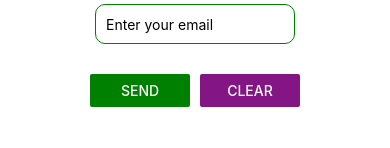
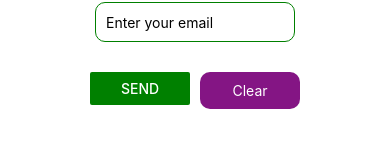
Before and after one commit to nkemjikaobi/contact-screen-lab-3, a React Native app: screen / in a window 390 px wide. Shown: the part 524-672 px from the top of the page. Built offline with nearby package versions, Linux system fonts and the light colour scheme.

Commit message:
Added Touchable opacity

```diff
--- a/App.js
+++ b/App.js
@@ -1,4 +1,12 @@
-import { Alert, Button, StyleSheet, TextInput, View } from 'react-native';
+import {
+	Alert,
+	Button,
+	StyleSheet,
+	Text,
+	TextInput,
+	TouchableOpacity,
+	View,
+} from 'react-native';
 import HeaderText from './components/HeaderText';
 import RegularText from './components/RegularText';
 import { useState } from 'react';
@@ -63,13 +71,10 @@ export default function App() {
 						accessibilityLabel='Send button'
 					/>
 				</View>
-				<View style={styles.clearBtn}>
-					<Button
-						onPress={onClearForm}
-						title='Clear'
-						color='#841584'
-						accessibilityLabel='Clear button'
-					/>
+				<View>
+					<TouchableOpacity style={styles.clearBtn} onPress={onClearForm}>
+						<Text style={{ color: 'white' }}>Clear</Text>
+					</TouchableOpacity>
 				</View>
 			</View>
 		</View>
@@ -101,8 +106,12 @@ const styles = StyleSheet.create({
 		flexDirection: 'row',
 	},
 	clearBtn: {
-    marginLeft: 10,
-    width: 100
+		marginLeft: 10,
+		width: 100,
+		backgroundColor: '#841584',
+		alignItems: 'center',
+		padding: 10,
+		borderRadius: 10,
 	},
 	sendBtn: {
 		width: 100,
```
